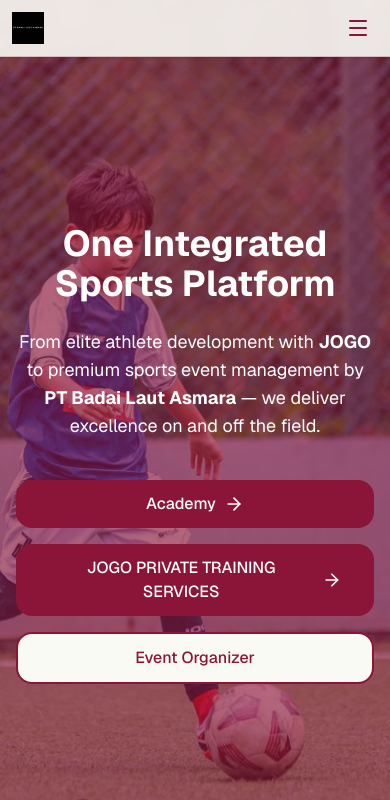
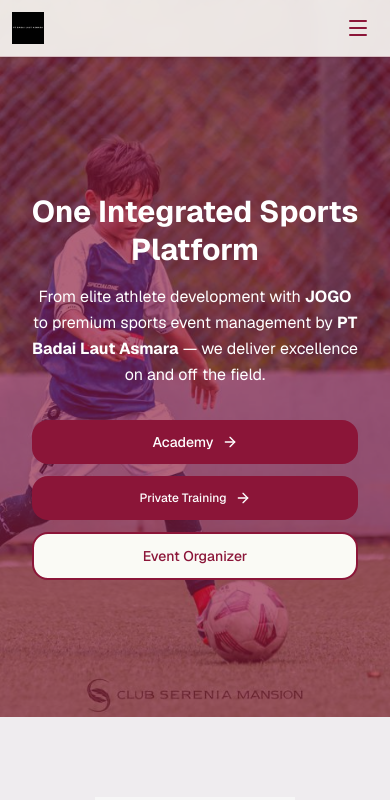
Before and after one commit to DrRhea/badailautasmara-web, a Next.js app: page / in a window 390 px wide. Shown: the top 800 px of the page. Built offline with nearby package versions, Linux system fonts and the light colour scheme.

Commit message:
Perbaiki responsivitas Hero section untuk semua ukuran layar

```diff
--- a/src/components/Hero.tsx
+++ b/src/components/Hero.tsx
@@ -12,7 +12,7 @@
   return (
     <section
       id="home"
-      className="pt-16 min-h-screen flex items-center justify-center relative overflow-hidden"
+      className="pt-14 sm:pt-16 min-h-[85vh] sm:min-h-screen flex items-center justify-center relative overflow-hidden"
     >
       {/* Background Image */}
       <div className="absolute inset-0 z-0">
@@ -20,21 +20,22 @@
           src="/images/hero/hero-background.png"
           alt="Hero Background"
           fill
-          className="object-cover"
+          className="object-cover object-center"
           priority
           quality={90}
+          sizes="100vw"
         />
         {/* Overlay untuk readability */}
         <div className="absolute inset-0" style={{ backgroundColor: 'rgba(139, 21, 56, 0.65)' }}></div>
       </div>
 
-      <div className="max-w-7xl mx-auto px-4 sm:px-6 lg:px-8 py-20 relative z-10">
+      <div className="max-w-7xl mx-auto px-4 sm:px-6 md:px-8 lg:px-8 py-12 sm:py-16 md:py-20 relative z-10 w-full">
         <div className="text-center">
           <motion.h1
             initial={{ opacity: 0, y: 20 }}
             animate={{ opacity: 1, y: 0 }}
             transition={{ duration: 0.6 }}
-            className="text-4xl sm:text-5xl lg:text-6xl font-bold mb-6 text-white"
+            className="text-3xl sm:text-4xl md:text-5xl lg:text-6xl xl:text-7xl font-bold mb-4 sm:mb-6 text-white leading-tight px-2"
           >
             One Integrated Sports Platform
           </motion.h1>
@@ -43,7 +44,7 @@
             initial={{ opacity: 0, y: 20 }}
             animate={{ opacity: 1, y: 0 }}
             transition={{ duration: 0.6, delay: 0.2 }}
-            className="text-lg sm:text-xl max-w-3xl mx-auto mb-10 text-white"
+            className="text-base sm:text-lg md:text-xl lg:text-xl max-w-3xl mx-auto mb-8 sm:mb-10 text-white px-4 leading-relaxed"
           >
             From elite athlete development with <strong>JOGO</strong>{" "}
             to premium sports event management by <strong>PT Badai Laut Asmara</strong> —
@@ -54,31 +55,32 @@
             initial={{ opacity: 0, y: 20 }}
             animate={{ opacity: 1, y: 0 }}
             transition={{ duration: 0.6, delay: 0.4 }}
-            className="flex flex-col sm:flex-row gap-4 justify-center"
+            className="flex flex-col sm:flex-row gap-3 sm:gap-4 justify-center items-stretch sm:items-center px-4"
           >
             <a
               href="#academy"
-              className="inline-flex items-center justify-center text-white px-8 py-3 rounded-2xl font-medium transition-colors"
+              className="inline-flex items-center justify-center text-white px-6 sm:px-8 py-3 sm:py-3 rounded-2xl font-medium transition-colors text-sm sm:text-base touch-manipulation min-h-[44px]"
               style={{ backgroundColor: '#8B1538' }}
               onMouseEnter={(e) => e.currentTarget.style.backgroundColor = '#6B0F2A'}
               onMouseLeave={(e) => e.currentTarget.style.backgroundColor = '#8B1538'}
             >
               Academy
-              <ArrowRight className="ml-2 h-5 w-5" />
+              <ArrowRight className="ml-2 h-4 w-4 sm:h-5 sm:w-5" />
             </a>
             <a
               href="#private"
-              className="inline-flex items-center justify-center text-white px-8 py-3 rounded-2xl font-medium transition-colors"
+              className="inline-flex items-center justify-center text-white px-4 sm:px-6 md:px-8 py-3 sm:py-3 rounded-2xl font-medium transition-colors text-xs sm:text-sm md:text-base touch-manipulation min-h-[44px] text-center"
               style={{ backgroundColor: '#8B1538' }}
               onMouseEnter={(e) => e.currentTarget.style.backgroundColor = '#6B0F2A'}
               onMouseLeave={(e) => e.currentTarget.style.backgroundColor = '#8B1538'}
             >
-              JOGO PRIVATE TRAINING SERVICES
-              <ArrowRight className="ml-2 h-5 w-5" />
+              <span className="hidden sm:inline">JOGO PRIVATE TRAINING SERVICES</span>
+              <span className="sm:hidden">Private Training</span>
+              <ArrowRight className="ml-2 h-4 w-4 sm:h-5 sm:w-5 flex-shrink-0" />
             </a>
             <a
               href="#eo"
-              className="inline-flex items-center justify-center px-8 py-3 rounded-2xl font-medium transition-colors"
+              className="inline-flex items-center justify-center px-6 sm:px-8 py-3 sm:py-3 rounded-2xl font-medium transition-colors text-sm sm:text-base touch-manipulation min-h-[44px]"
               style={{
                 backgroundColor: '#FAFAF5',
                 color: '#8B1538',
```
